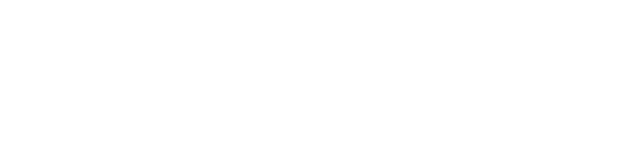
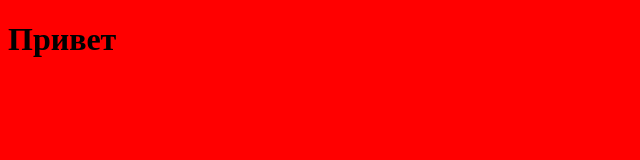
Before and after one commit to Alybekich/mygithub-repository, a plain HTML site: page index.html in a window 1280 px wide. Shown: the whole page, without its empty margins (0-640 px from the left). Drawn offline with Linux system fonts and the light colour scheme.

Commit message:
Изменили фон на красный

```diff
--- a/index.html
+++ b/index.html
@@ -2,9 +2,11 @@
 <html lang="en">
 <head>
 	<meta charset="UTF-8">
+	<link rel="stylesheet" href="style.css">
 	<title>	</title>
 </head>
 <body>
+	<h1>Привет</h1>
 <script>
 
 
--- a/style.css
+++ b/style.css
@@ -0,0 +1,3 @@
+body {
+	background: red;
+}
```
